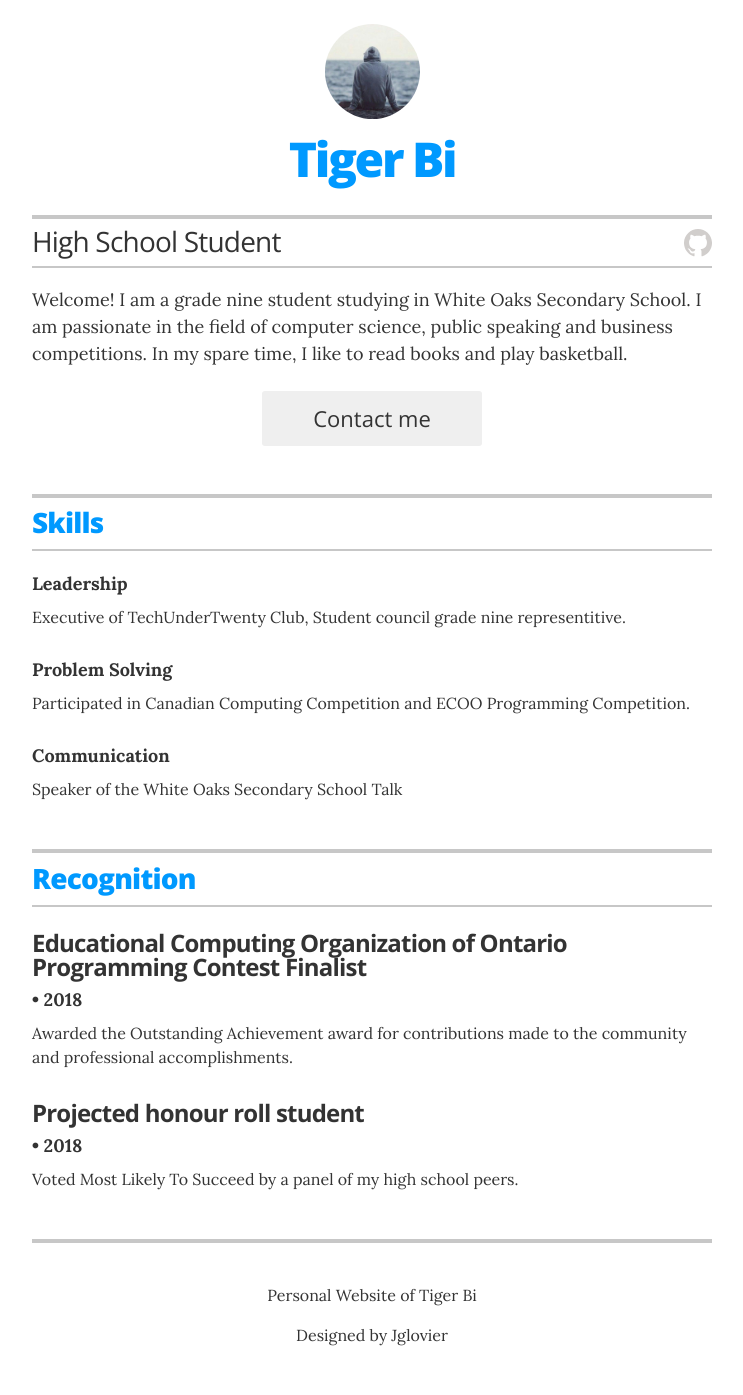
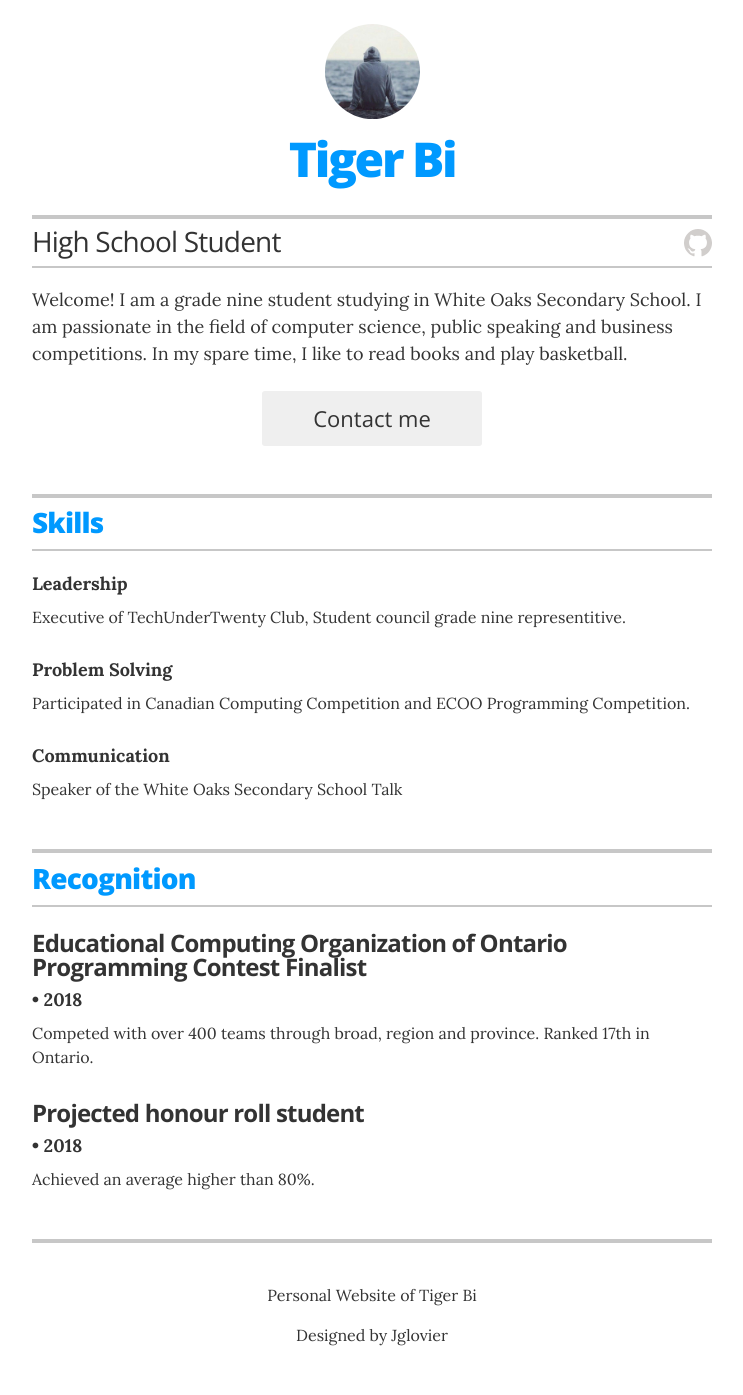
Before and after one commit to TigerBi/tigerbi.github.io, a Jekyll site: the page built from index.html, in a window 1280 px wide. Shown: the whole page, without its empty margins (268-1011 px from the left). Built offline with Jekyll 4.4.1, drawn with Linux system fonts in a browser that asks for light colours.

Commit message:
Update recognitions.yml

```diff
--- a/_data/recognitions.yml
+++ b/_data/recognitions.yml
@@ -2,9 +2,9 @@
 - award: Educational Computing Organization of Ontario Programming Contest Finalist
   organization:
   year: 2018
-  summary: Awarded the Outstanding Achievement award for contributions made to the community and professional accomplishments.
+  summary: Competed with over 400 teams through broad, region and province. Ranked 17th in Ontario.
 
 - award: Projected honour roll student
   organization:
   year: 2018
-  summary: Voted Most Likely To Succeed by a panel of my high school peers.
+  summary: Achieved an average higher than 80%.
```
